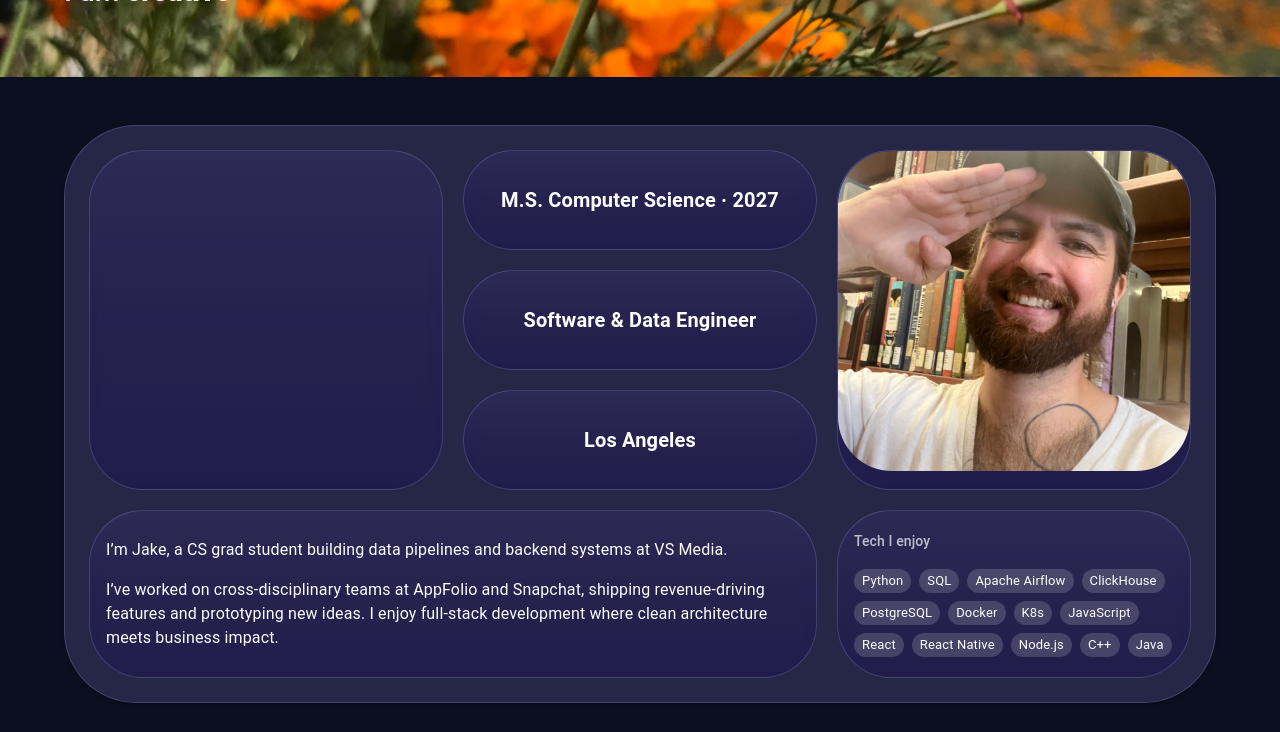
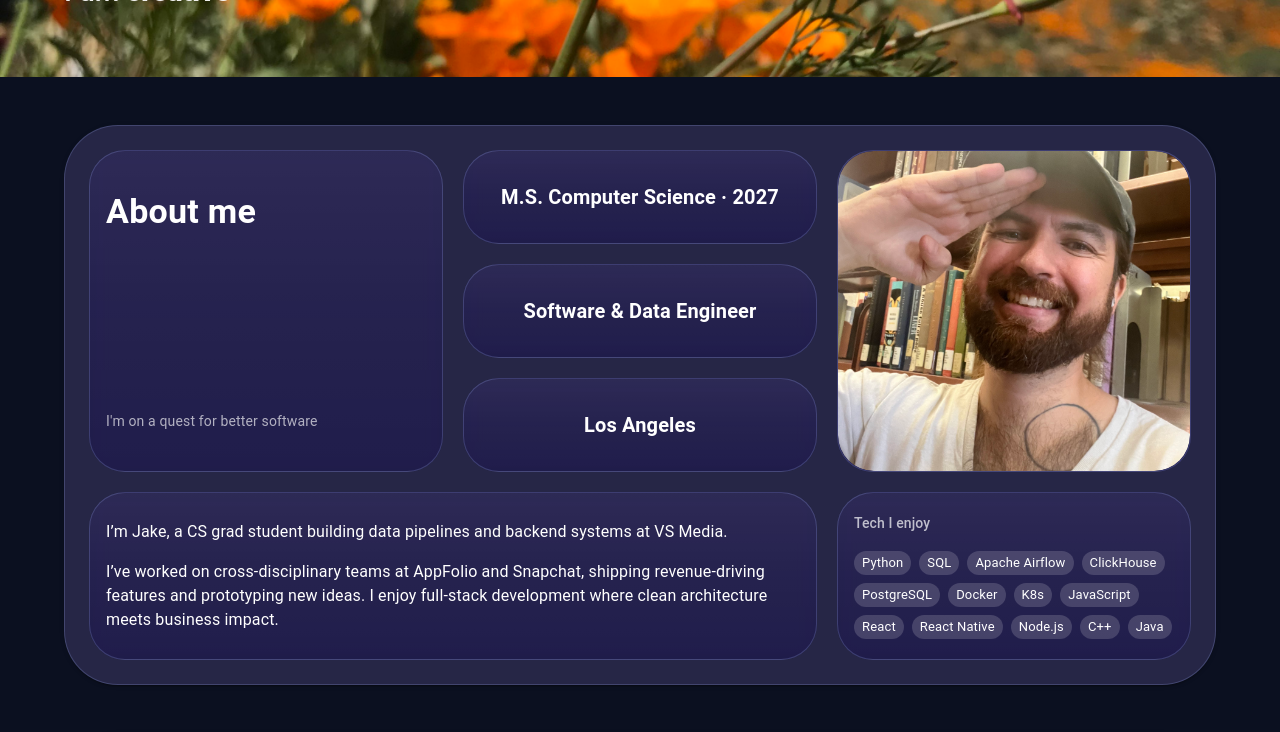
Before and after one commit to 1jdsteele/portfolio3, a React (Vite) app: page / in a window 1280 px wide. Shown: the part 500-1232 px from the top of the page. Built offline with nearby package versions, Linux system fonts and the light colour scheme.

Commit message:
updated cornered edges

```diff
--- a/src/components/BentoCard.jsx
+++ b/src/components/BentoCard.jsx
@@ -7,7 +7,7 @@
       sx={{
         p: 2,
         height: "100%",
-        borderRadius: 3,
+        borderRadius: 2,
 
         bgcolor: "var(--bento-card-bg, rgba(15,23,42,0.85))",
         borderColor: "var(--bento-outline, rgba(148,163,184,0.3))",
--- a/src/components/BentoSection.jsx
+++ b/src/components/BentoSection.jsx
@@ -105,7 +105,7 @@
         elevation={canCollapse ? 0 : 2}
         sx={{
           p: { xs: 2, md: 3 },
-          borderRadius: 4,
+          borderRadius: 3,
 
           // Needed for the animated shell
           position: "relative",
--- a/src/components/sections/ResumeSection.jsx
+++ b/src/components/sections/ResumeSection.jsx
@@ -70,8 +70,17 @@
           justifyContent: "center",
         }}
       >
-        {/* <Typography variant="h6" sx={{ mb: 1 }}> */}
-        <Typography variant="body2" sx={{ opacity: 0.8, mb: 1 }}>
+        <Typography
+          variant="overline"
+          sx={{
+            opacity: 0.7,
+            // fontSize: "0.9rem",
+            // fontWeight: 600,
+            // letterSpacing: "0.1em",
+            // pl: 1,
+            // mb: 1.5,
+          }}
+        >
           Highlights
         </Typography>
 
```
